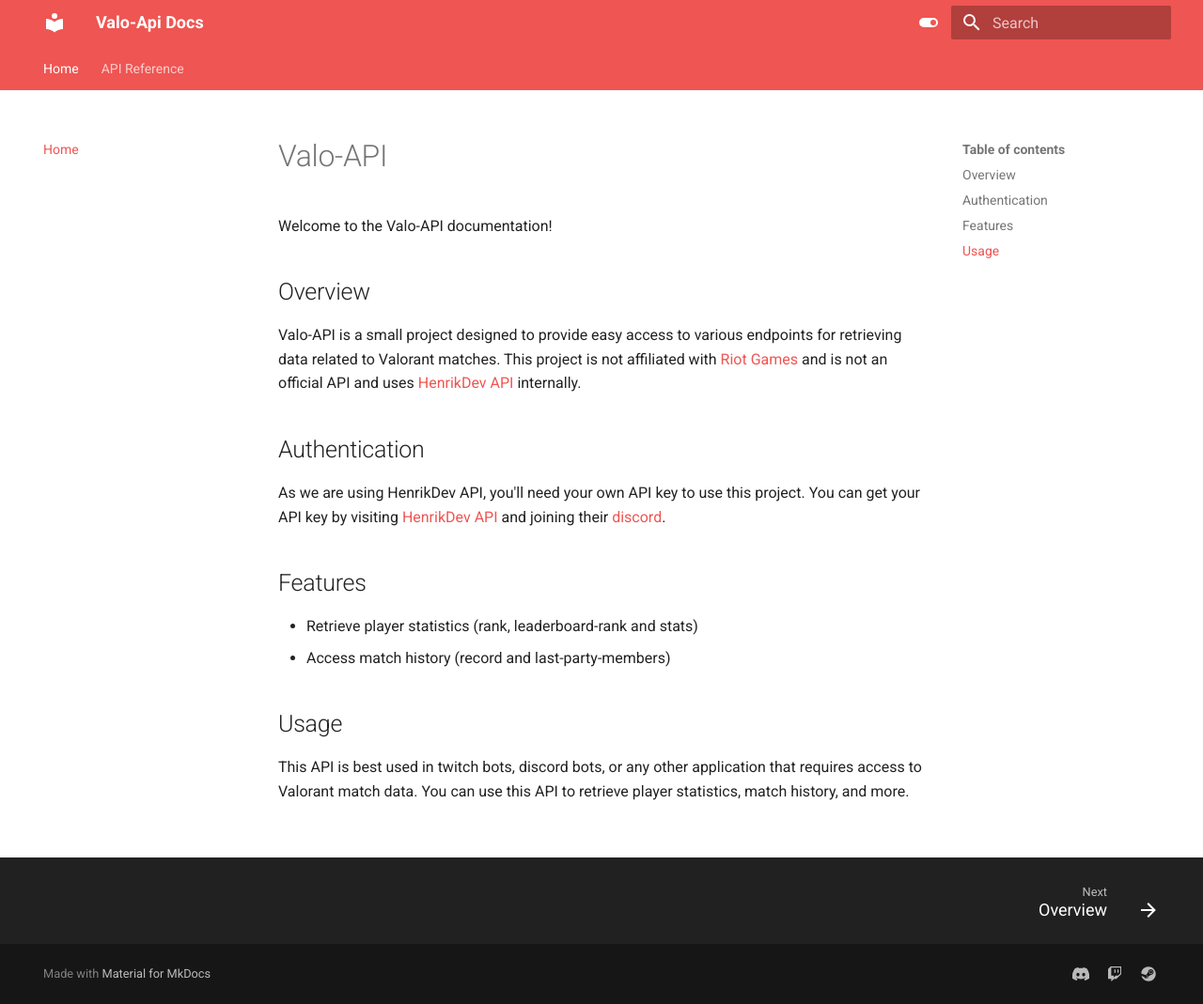
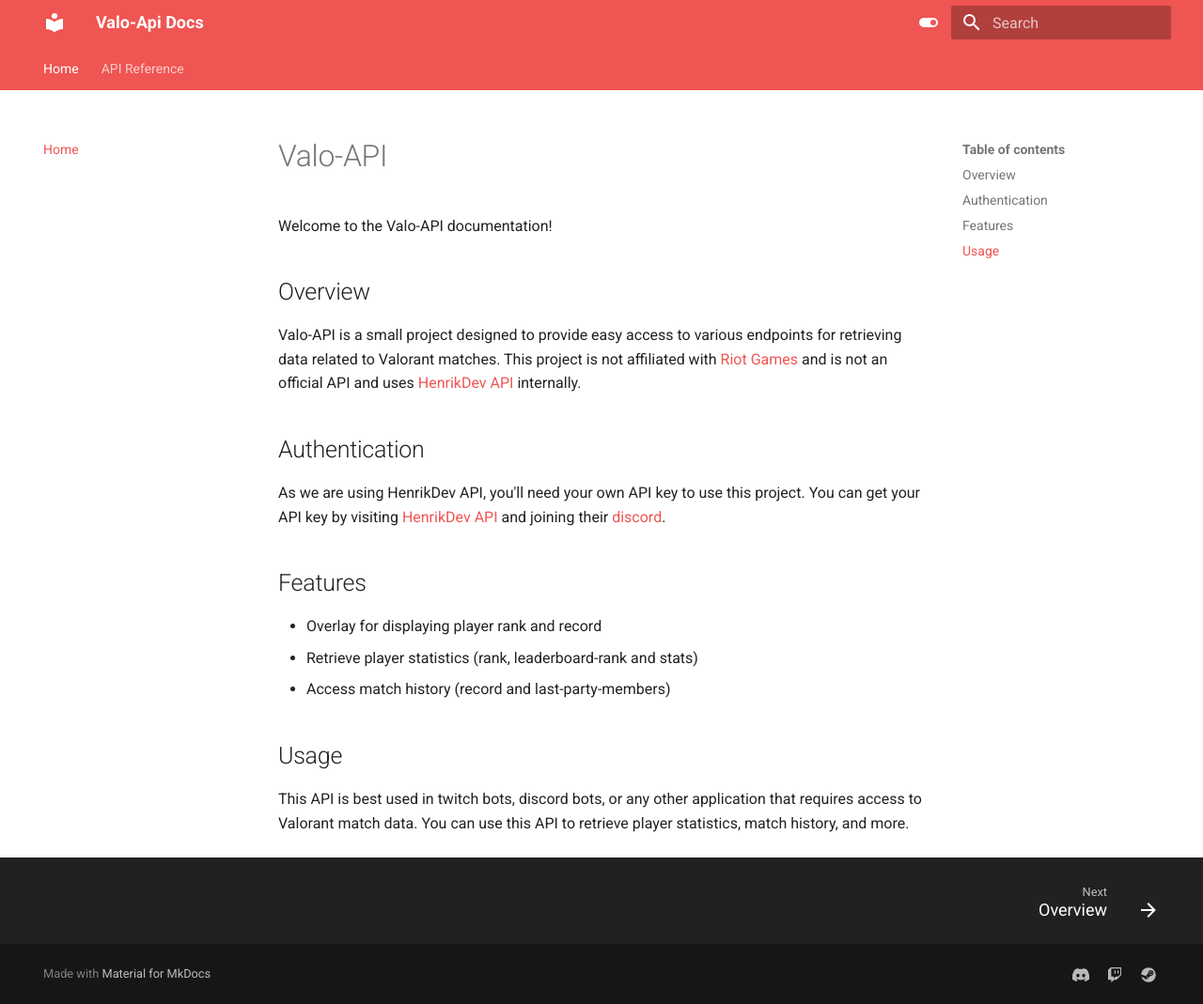
Before and after one commit to Axels-Lab/valo-api-docs, an MkDocs documentation site: the page built from docs/index.md, in a window 1280 px wide and 1069 px high. Shown: the whole window at 94% size. Built offline with MkDocs 1.6.1 and Material for MkDocs 9.7.7, drawn with Linux system fonts in a browser that asks for light colours.

Commit message:
add overlay as a feature in homepage

```diff
--- a/docs/index.md
+++ b/docs/index.md
@@ -13,6 +13,7 @@
 
 ## Features
 
+- Overlay for displaying player rank and record
 - Retrieve player statistics (rank, leaderboard-rank and stats)
 - Access match history (record and last-party-members)
 
```
